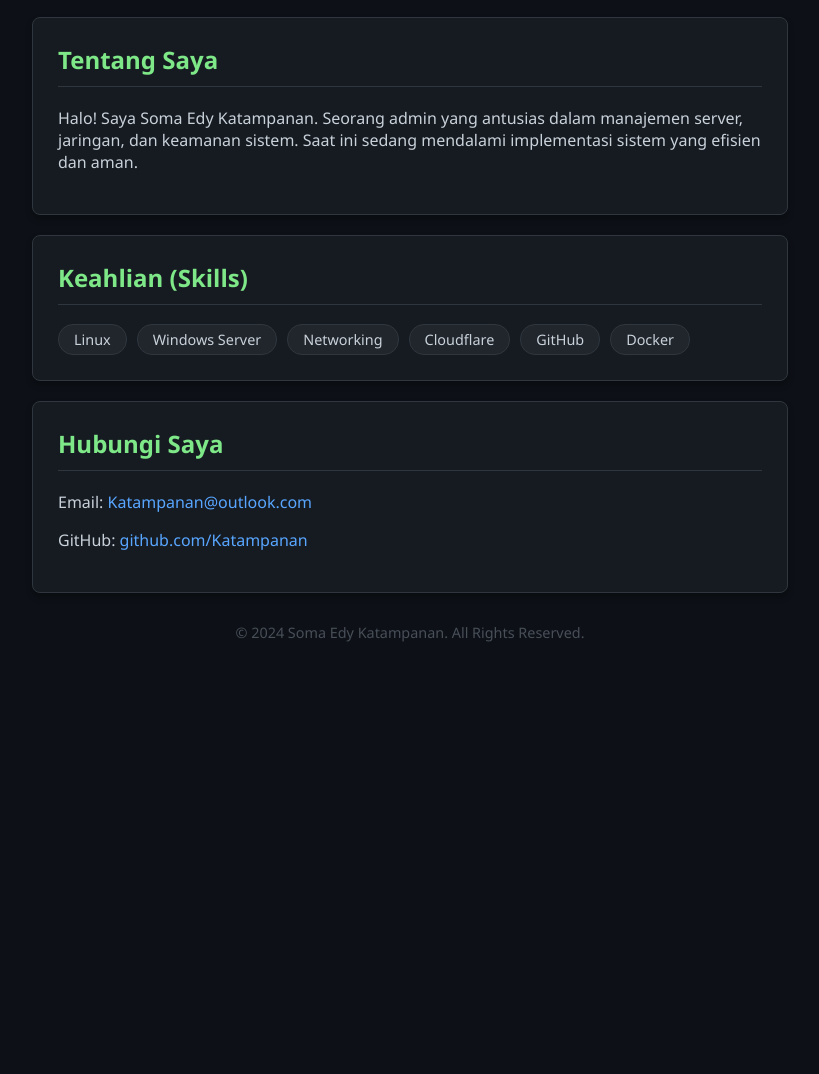
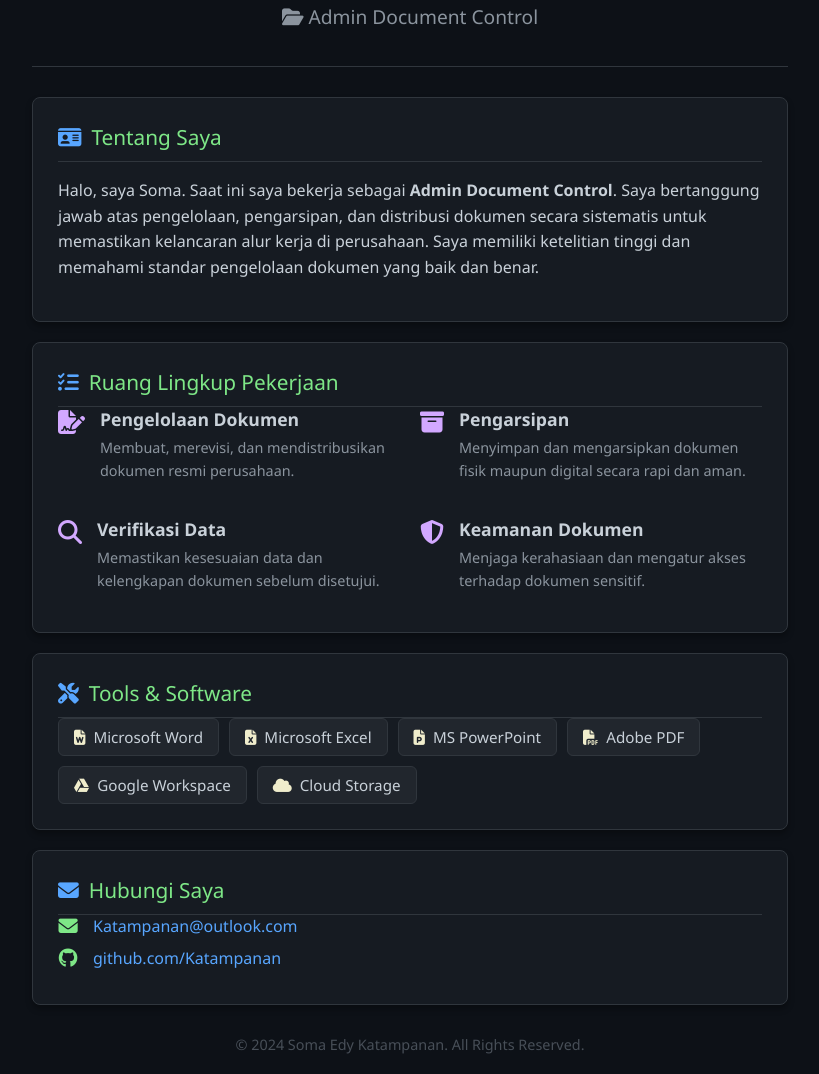
Before and after one commit to Katampanan/Katampanan.github.io, a plain HTML site: page index.html in a window 1280 px wide. Shown: the part 211-1285 px from the top of the page, without its empty margins (208-1027 px from the left). Before the commit the page ends 873 px from the top, so only its background shows below. Drawn offline with Linux system fonts and the light colour scheme.

Commit message:
Update index.html

```diff
--- a/index.html
+++ b/index.html
@@ -3,7 +3,9 @@
 <head>
     <meta charset="UTF-8">
     <meta name="viewport" content="width=device-width, initial-scale=1.0">
-    <title>Soma Edy Katampanan - Admin</title>
+    <title>Soma Edy Katampanan - Document Control Admin</title>
+    <!-- Link untuk memanggil ikon dari Font Awesome -->
+    <link rel="stylesheet" href="https://cdnjs.cloudflare.com/ajax/libs/font-awesome/6.5.1/css/all.min.css">
     <style>
         body {
             background-color: #0d1117;
@@ -27,14 +29,20 @@
             padding-bottom: 20px;
             margin-bottom: 30px;
         }
+        .header .profile-icon {
+            font-size: 4em;
+            color: #58a6ff;
+            margin-bottom: 15px;
+        }
         .header h1 {
-            color: #58a6ff;
+            color: #ffffff;
             margin: 0;
             font-size: 2.5em;
         }
-        .header p {
+        .header h2 {
             color: #8b949e;
-            font-size: 1.1em;
+            font-size: 1.2em;
+            font-weight: normal;
             margin-top: 10px;
         }
         .card {
@@ -45,11 +53,52 @@
             margin-bottom: 20px;
             box-shadow: 0 4px 6px rgba(0,0,0,0.3);
         }
-        .card h2 {
+        .card-title {
+            display: flex;
+            align-items: center;
             color: #7ee787;
             margin-top: 0;
             border-bottom: 1px solid #30363d;
             padding-bottom: 10px;
+            font-size: 1.3em;
+        }
+        .card-title i {
+            margin-right: 10px;
+            color: #58a6ff;
+        }
+        p {
+            line-height: 1.6;
+        }
+        .grid-2 {
+            display: grid;
+            grid-template-columns: 1fr 1fr;
+            gap: 20px;
+        }
+        @media (max-width: 600px) {
+            .grid-2 {
+                grid-template-columns: 1fr;
+            }
+        }
+        .service-item {
+            display: flex;
+            align-items: flex-start;
+            margin-bottom: 15px;
+        }
+        .service-item i {
+            font-size: 1.5em;
+            color: #d2a8ff;
+            margin-right: 15px;
+            margin-top: 3px;
+        }
+        .service-item h3 {
+            margin: 0;
+            color: #c9d1d9;
+            font-size: 1.1em;
+        }
+        .service-item p {
+            margin: 5px 0 0 0;
+            font-size: 0.9em;
+            color: #8b949e;
         }
         .skills {
             display: flex;
@@ -59,10 +108,16 @@
         .skill-badge {
             background-color: #21262d;
             border: 1px solid #30363d;
-            border-radius: 15px;
-            padding: 5px 15px;
-            font-size: 0.9em;
+            border-radius: 6px;
+            padding: 8px 15px;
+            font-size: 0.95em;
             color: #c9d1d9;
+            display: flex;
+            align-items: center;
+        }
+        .skill-badge i {
+            margin-right: 8px;
+            color: #f0edcc; /* Warna kuning teal/office */
         }
         .footer {
             text-align: center;
@@ -77,36 +132,95 @@
         a:hover {
             text-decoration: underline;
         }
+        .contact-info {
+            display: flex;
+            align-items: center;
+            margin-bottom: 10px;
+        }
+        .contact-info i {
+            color: #7ee787;
+            font-size: 1.2em;
+            margin-right: 15px;
+            width: 20px;
+            text-align: center;
+        }
     </style>
 </head>
 <body>
     <div class="container">
+
+        <!-- Bagian Header / Profil -->
         <div class="header">
+            <div class="profile-icon"><i class="fas fa-user-tie"></i></div>
             <h1>Soma Edy Katampanan</h1>
-            <p>System Administrator & Tech Enthusiast</p>
+            <h2><i class="fas fa-folder-open"></i> Admin Document Control</h2>
         </div>
 
+        <!-- Bagian Tentang Saya -->
         <div class="card">
-            <h2>Tentang Saya</h2>
-            <p>Halo! Saya Soma Edy Katampanan. Seorang admin yang antusias dalam manajemen server, jaringan, dan keamanan sistem. Saat ini sedang mendalami implementasi sistem yang efisien dan aman.</p>
+            <div class="card-title"><i class="fas fa-id-card"></i> Tentang Saya</div>
+            <p>Halo, saya Soma. Saat ini saya bekerja sebagai <strong>Admin Document Control</strong>. Saya bertanggung jawab atas pengelolaan, pengarsipan, dan distribusi dokumen secara sistematis untuk memastikan kelancaran alur kerja di perusahaan. Saya memiliki ketelitian tinggi dan memahami standar pengelolaan dokumen yang baik dan benar.</p>
         </div>
 
+        <!-- Bagian Layanan / Apa yang Dikerjakan (Grid 2 Kolom) -->
         <div class="card">
-            <h2>Keahlian (Skills)</h2>
-            <div class="skills">
-                <span class="skill-badge">Linux</span>
-                <span class="skill-badge">Windows Server</span>
-                <span class="skill-badge">Networking</span>
-                <span class="skill-badge">Cloudflare</span>
-                <span class="skill-badge">GitHub</span>
-                <span class="skill-badge">Docker</span>
+            <div class="card-title"><i class="fas fa-tasks"></i> Ruang Lingkup Pekerjaan</div>
+            <div class="grid-2">
+                <div class="service-item">
+                    <i class="fas fa-file-signature"></i>
+                    <div>
+                        <h3>Pengelolaan Dokumen</h3>
+                        <p>Membuat, merevisi, dan mendistribusikan dokumen resmi perusahaan.</p>
+                    </div>
+                </div>
+                <div class="service-item">
+                    <i class="fas fa-box-archive"></i>
+                    <div>
+                        <h3>Pengarsipan</h3>
+                        <p>Menyimpan dan mengarsipkan dokumen fisik maupun digital secara rapi dan aman.</p>
+                    </div>
+                </div>
+                <div class="service-item">
+                    <i class="fas fa-search"></i>
+                    <div>
+                        <h3>Verifikasi Data</h3>
+                        <p>Memastikan kesesuaian data dan kelengkapan dokumen sebelum disetujui.</p>
+                    </div>
+                </div>
+                <div class="service-item">
+                    <i class="fas fa-shield-alt"></i>
+                    <div>
+                        <h3>Keamanan Dokumen</h3>
+                        <p>Menjaga kerahasiaan dan mengatur akses terhadap dokumen sensitif.</p>
+                    </div>
+                </div>
             </div>
         </div>
 
+        <!-- Bagian Tools / Software yang Dikuasai -->
         <div class="card">
-            <h2>Hubungi Saya</h2>
-            <p>Email: <a href="mailto:Katampanan@outlook.com">Katampanan@outlook.com</a></p>
-            <p>GitHub: <a href="https://github.com/Katampanan" target="_blank">github.com/Katampanan</a></p>
+            <div class="card-title"><i class="fas fa-tools"></i> Tools & Software</div>
+            <div class="skills">
+                <span class="skill-badge"><i class="fas fa-file-word"></i> Microsoft Word</span>
+                <span class="skill-badge"><i class="fas fa-file-excel"></i> Microsoft Excel</span>
+                <span class="skill-badge"><i class="fas fa-file-powerpoint"></i> MS PowerPoint</span>
+                <span class="skill-badge"><i class="fas fa-file-pdf"></i> Adobe PDF</span>
+                <span class="skill-badge"><i class="fab fa-google-drive"></i> Google Workspace</span>
+                <span class="skill-badge"><i class="fas fa-cloud"></i> Cloud Storage</span>
+            </div>
+        </div>
+
+        <!-- Bagian Kontak -->
+        <div class="card">
+            <div class="card-title"><i class="fas fa-envelope"></i> Hubungi Saya</div>
+            <div class="contact-info">
+                <i class="fas fa-envelope"></i>
+                <a href="mailto:Katampanan@outlook.com">Katampanan@outlook.com</a>
+            </div>
+            <div class="contact-info">
+                <i class="fab fa-github"></i>
+                <a href="https://github.com/Katampanan" target="_blank">github.com/Katampanan</a>
+            </div>
         </div>
 
         <div class="footer">
```
